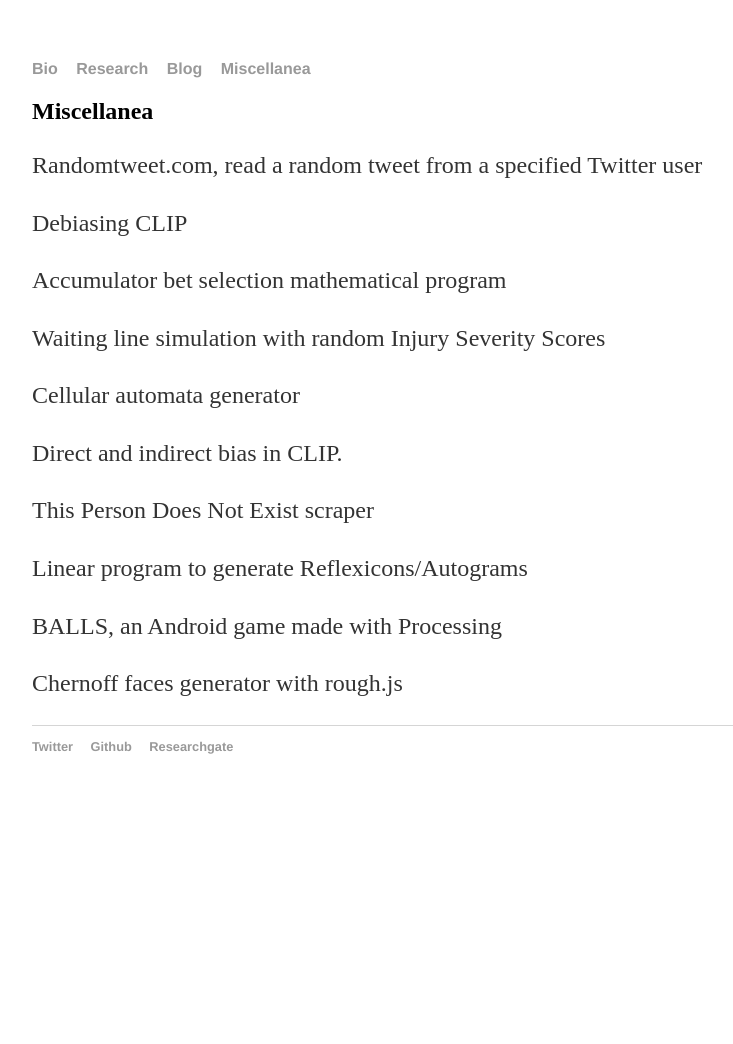
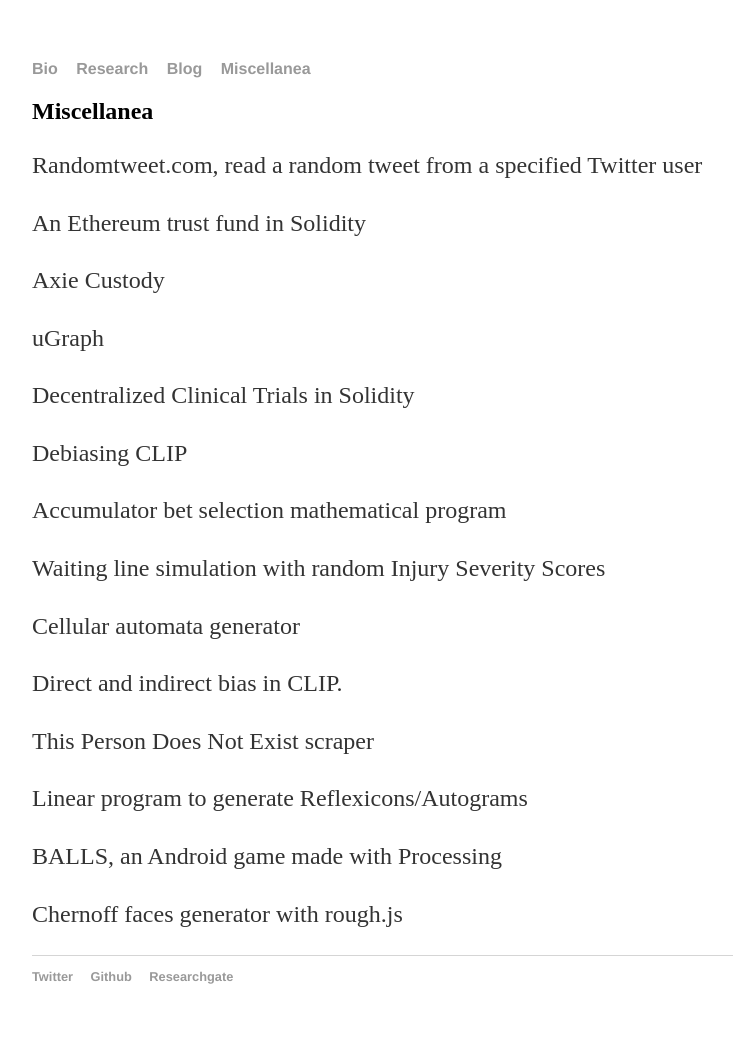
Before and after one commit to ndehouche/ndehouche.github.io, a Jekyll site: the page built from misc/index.html, in a window 1280 px wide. Shown: the whole page, without its empty margins (160-893 px from the left). Built offline with Jekyll 4.4.1, drawn with Linux system fonts in a browser that asks for light colours; before the commit the page ends 900 px from its top, so only the background shows below that.

Commit message:
Update index.html

```diff
--- a/misc/index.html
+++ b/misc/index.html
@@ -5,13 +5,33 @@
 <div class="blurb">
 	<h2>Miscellanea</h2>
 	 <div class="row padding">
-
-
-
-    <div class="col-sm-4 cold-md-4">
+	<div class="col-sm-4 cold-md-4">
         <a   target="_blank"  href="http://randomtweet.com">
         <p>Randomtweet.com, read a random tweet from a specified Twitter user </p></a>
     </div>
+
+ <div class="col-sm-4 cold-md-4">
+        <a   target="_blank"  href="https://github.com/ndehouche/EtherTrust">
+        <p>An Ethereum trust fund in Solidity </p></a>
+    </div>
+
+
+ <div class="col-sm-4 cold-md-4">
+        <a   target="_blank"  href="https://github.com/ndehouche/AxieCustody">
+        <p>Axie Custody </p></a>
+    </div>
+
+		 	  <div class="col-sm-4 cold-md-4">
+        <a   target="_blank"  href="https://github.com/ndehouche/uGraphs">
+        <p>uGraph </p></a>
+    </div>
+
+ <div class="col-sm-4 cold-md-4">
+        <a   target="_blank"  href="https://github.com/ndehouche/DecentralizedClinicalTrials">
+        <p>Decentralized Clinical Trials in Solidity </p></a>
+    </div>
+
+
 
 		 <div class="col-sm-4 cold-md-4">
         <a   target="_blank"  href=" https://github.com/ndehouche/CLIP-Debiasing">
```
